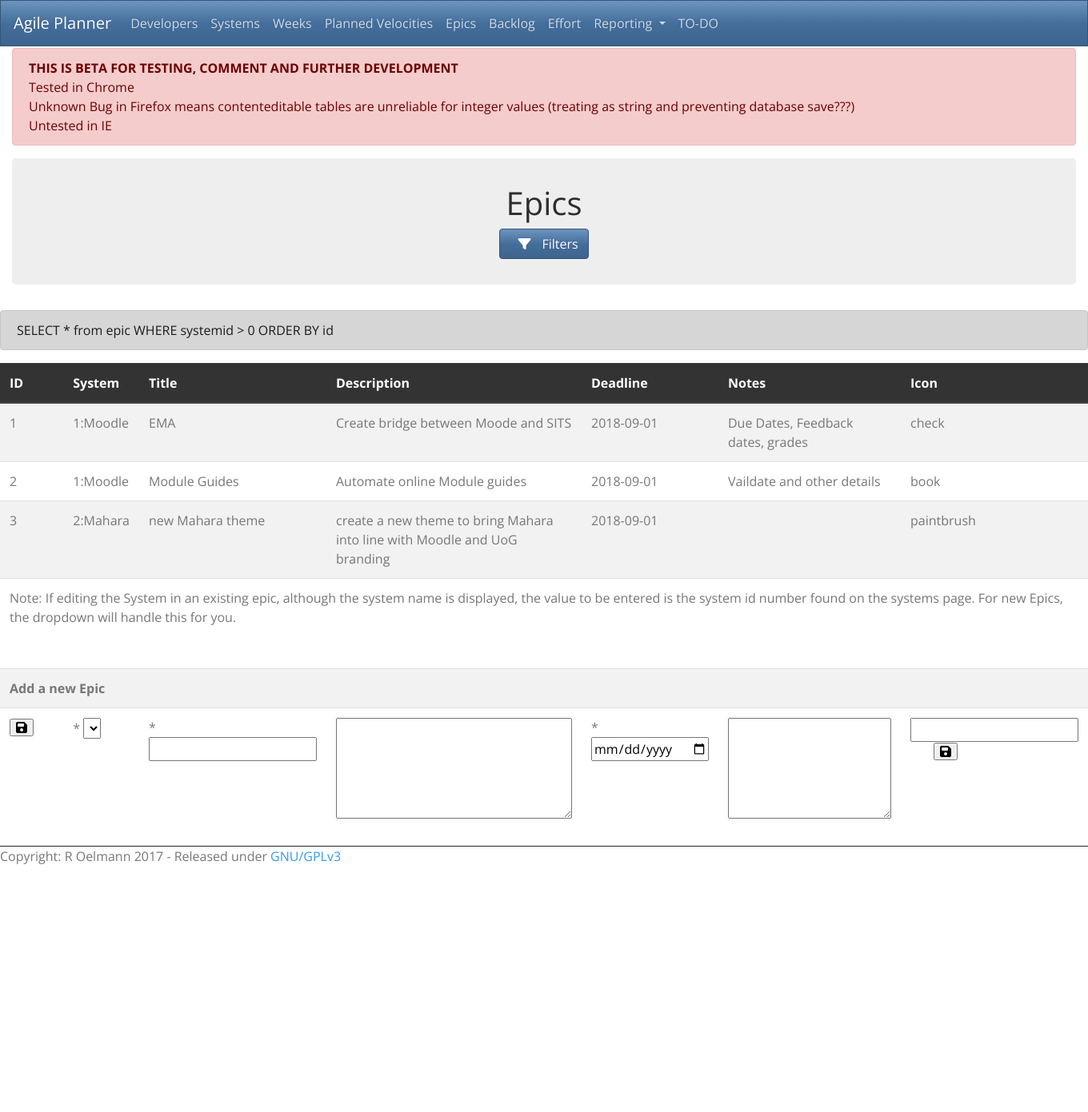
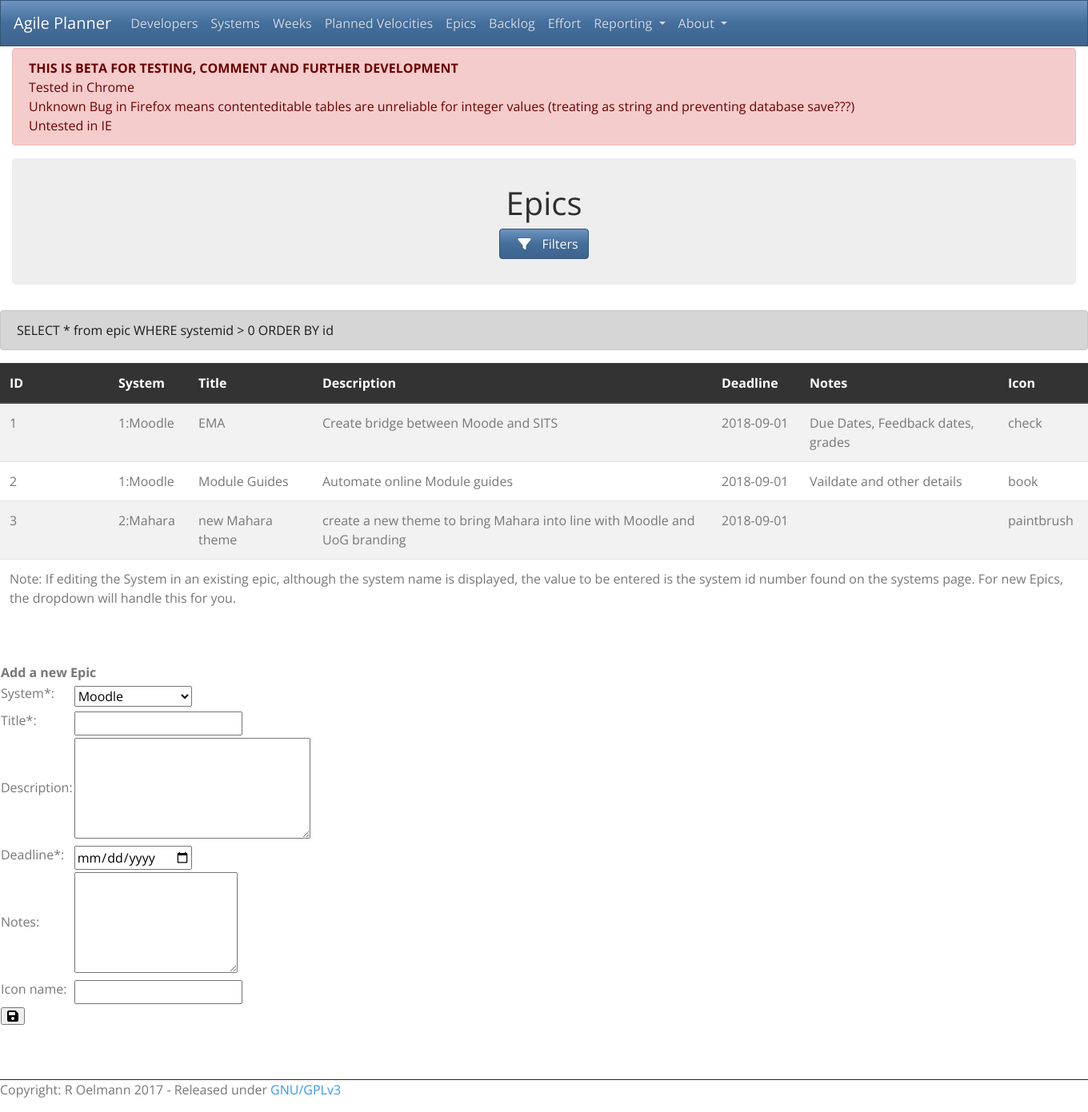
Before and after one commit to roelmann/agileplanning, a PHP site: page /epics.php in a window 1360 px wide. Shown: the whole page at 80% size. Before the commit the page ends 1081 px from the top, so only its background shows below. Run offline with PHP 8.4, Linux system fonts and the light colour scheme; data comes from the database, SQL or seed files in the repository; tables that the repository leaves empty hold one stand-in row (values such as "Sample post"); data that the repository does not hold is empty; some libraries are stand-ins or nearby versions.

Commit message:
Adjust new item section of Epics page following refactoring of filters

```diff
--- a/epics.php
+++ b/epics.php
@@ -129,46 +129,91 @@ $db_handle = new DBController(); // Set up database connection.
                 <?php
                 }
                 ?>
+            </tbody>
+        </table>
+        <table>
+            <thead>
                 <!-- New Epic form -->
                 <tr>
                     <th colspan=7>Add a new Epic</th>
                 </tr>
+            </thead>
+            <tbody>
                 <form action="newepic.php?t=epic" method="post">
                     <tr class="table-row">
+                        <!-- System -->
                         <td>
-                            <input type="submit" name="submit" value="&#xf0c7;" class="fa">
+                            <?php
+                            $syslistsql = "SELECT * FROM system";
+                            $systems = $db_handle->runQuery($syslistsql);
+                            ?>
+                            <label>System*: </label>
                         </td>
-                        <!-- System -->
-                        <td>*
+                        <td>
                             <select name="systemid">
                                 <?php foreach ($systems as $sys) { ?> <!-- Systems drop down -->
                                     <option value="<?php echo $sys['id'];?>"> <?php echo $sys['system'];?> </option>
                                 <?php } ?>
                             </select>
                         </td>
+                    </tr>
+                    <tr>
                         <!-- Title -->
-                        <td>*
+                        <td>
+                            <label>Title*: </label>
+                        </td>
+                        <td>
                             <input type="text" name="title" value="" />
                         </td>
+                    </tr>
+                    <tr>
                         <!-- Description -->
+                        <td>
+                            <label>Description: </label>
+                        </td>
                         <td>
                             <textarea name="description" rows="5" cols="30"> </textarea>
                         </td>
+                    </tr>
+                    <tr>
                         <!-- Deadline date -->
-                        <td>*
+                        <td>
+                            <label>Deadline*:</label>
+                        </td>
+                        <td>
                             <input type="date" name="deadline" />
                         </td>
+                    </tr>
+                    <tr>
                         <!-- Notes -->
+                        <td>
+                            <label>Notes:</label>
+                        </td>
                         <td>
                             <textarea name="notes" rows="5" cols="20"> </textarea>
                         </td>
+                    </tr>
+                    <tr>
                         <!-- Fontawesome Icon -->
                         <td>
+                            <label>Icon name:</label>
+                        </td>
+                        <td>
                             <input type="text" name="icon" value="" />&nbsp;&nbsp;&nbsp;&nbsp;&nbsp;&nbsp;
+                        </td>
+                    </tr>
+                    <tr>
+                        <td>
                             <!-- Submit button -->
                             <input type="submit" name="submit" value="&#xf0c7;" class="fa">
                         </td>
                     </tr>
+                    <tr>
+                        <td colspan=7> <!-- Spacer row -->
+                            <p><br><br></p>
+                        </td>
+                    </tr>
+
                 </form>
 
             </tbody>
--- a/includes/navbar.php
+++ b/includes/navbar.php
@@ -59,13 +59,21 @@ ini_set("display_errors", 1);
           <a class="dropdown-item" href="reporting_bydeveloper.php">Total effort by developer</a>
           <a class="dropdown-item" href="reporting_adv.php">Advanced filters</a>
           <div class="dropdown-divider"></div>
-          <a class="dropdown-item" href="#">Other reporting to be created as required</a>>
+          <a class="dropdown-item" href="#">Other reporting to be created as required</a>
 
         </div>
       </li>
-      <li class="nav-item">
-        <a class="nav-link" href="https://github.com/roelmann/agileplanning/issues">TO-DO</a>
+      <li class="nav-item dropdown">
+        <a class="nav-link dropdown-toggle" href="#" id="navbarDropdown" role="button" data-toggle="dropdown" aria-haspopup="true" aria-expanded="false">
+          About
+        </a>
+        <div class="dropdown-menu" aria-labelledby="navbarDropdown">
+          <a class="dropdown-item" href="#">Agile Planner: Developed by Richard Oelmann<br>Copyright R.Oelmann 2018<br>Released under GNU/GPLv3</a>
+          <div class="dropdown-divider"></div>
+          <a class="dropdown-item" href="https://github.com/roelmann/agileplanning/issues">ToDo/Issues - GitHub</a>
+        </div>
       </li>
+
     </ul>
   </div>
 </nav>
```
